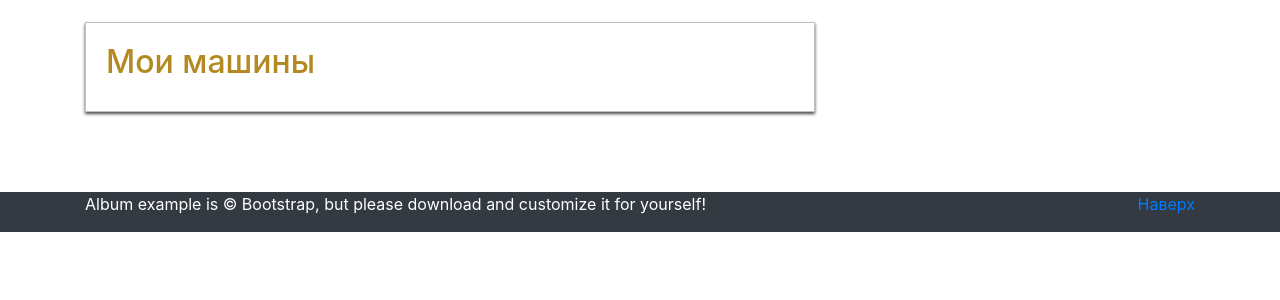
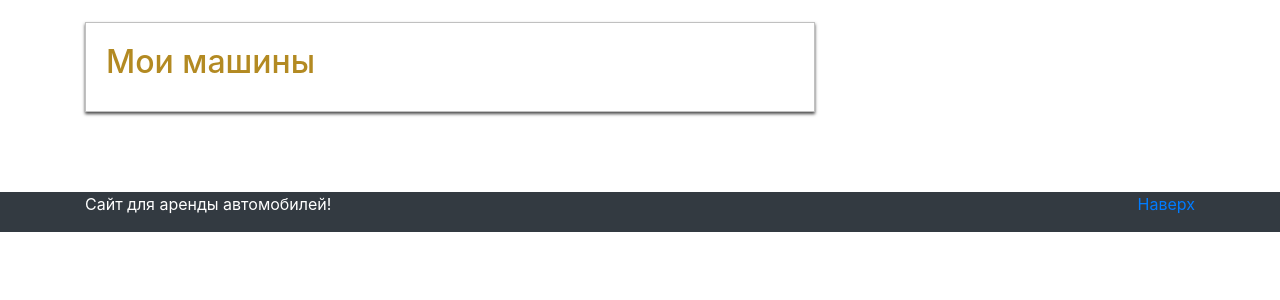
Before and after one commit to 0Stanislaw0/Test_heroku, a Django app: template templates/users/profile.html in a window 1280 px wide. Shown: the part 442-742 px from the top of the page. Run offline with Django 3.2, Linux system fonts and the light colour scheme; the template is opened without the code that fills it, so the values that code supplies are empty; some libraries are stand-ins or nearby versions.

Commit message:
Update base.html

```diff
--- a/templates/cars/base.html
+++ b/templates/cars/base.html
@@ -71,8 +71,7 @@
       <p class="float-right">
         <a href="#" style="">{% trans "Наверх" %}</a>
       </p>
-      <p>Album example is © Bootstrap, but please download and customize it for yourself!</p>
-<!--      <p>Впервые на сайте? <a href="#">Посетить главную</a> или почитать  <a href="#">Про нас</a>.</p>-->
+      <p>Cайт для аренды автомобилей!</p>
   </div>
   {% block js %}
 {%endblock%}
```
